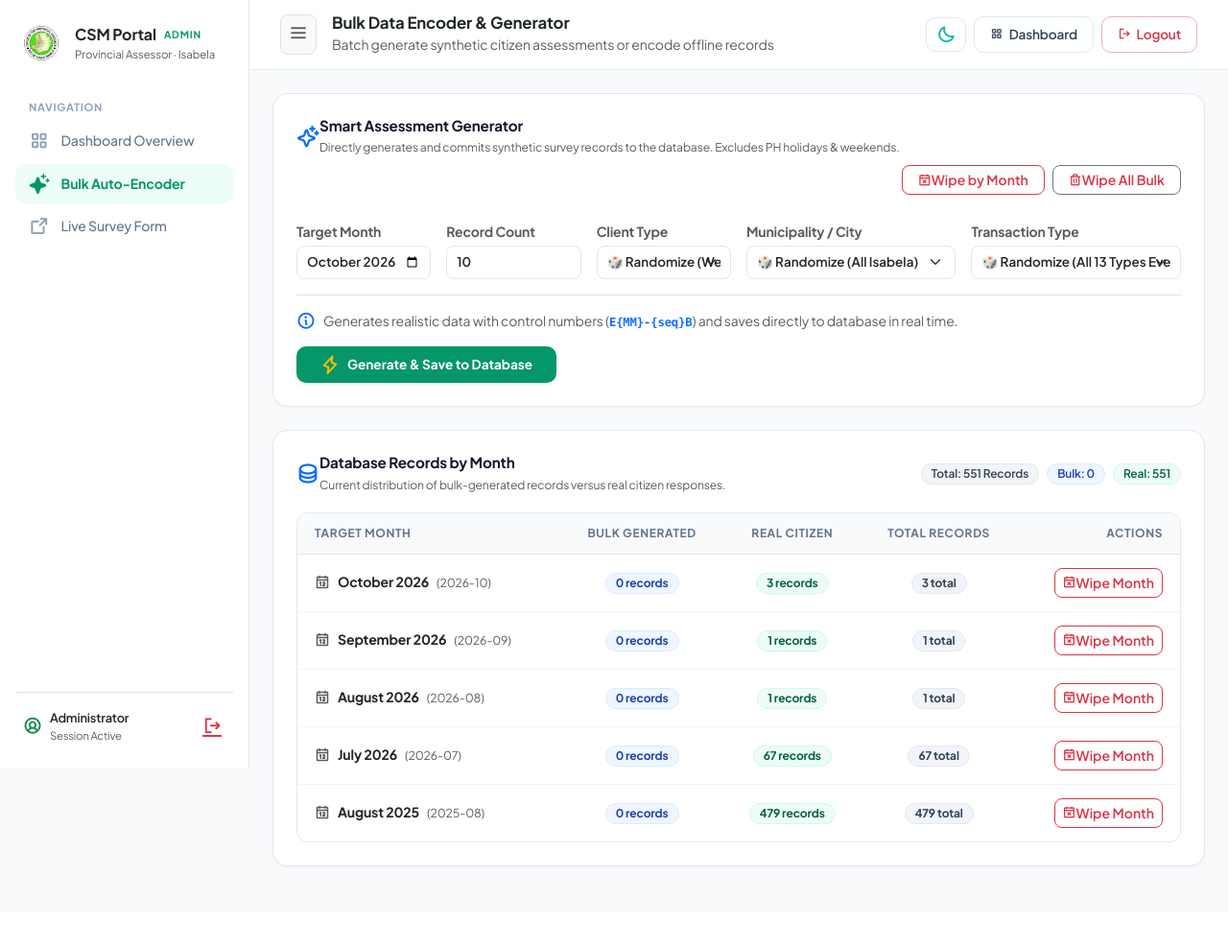
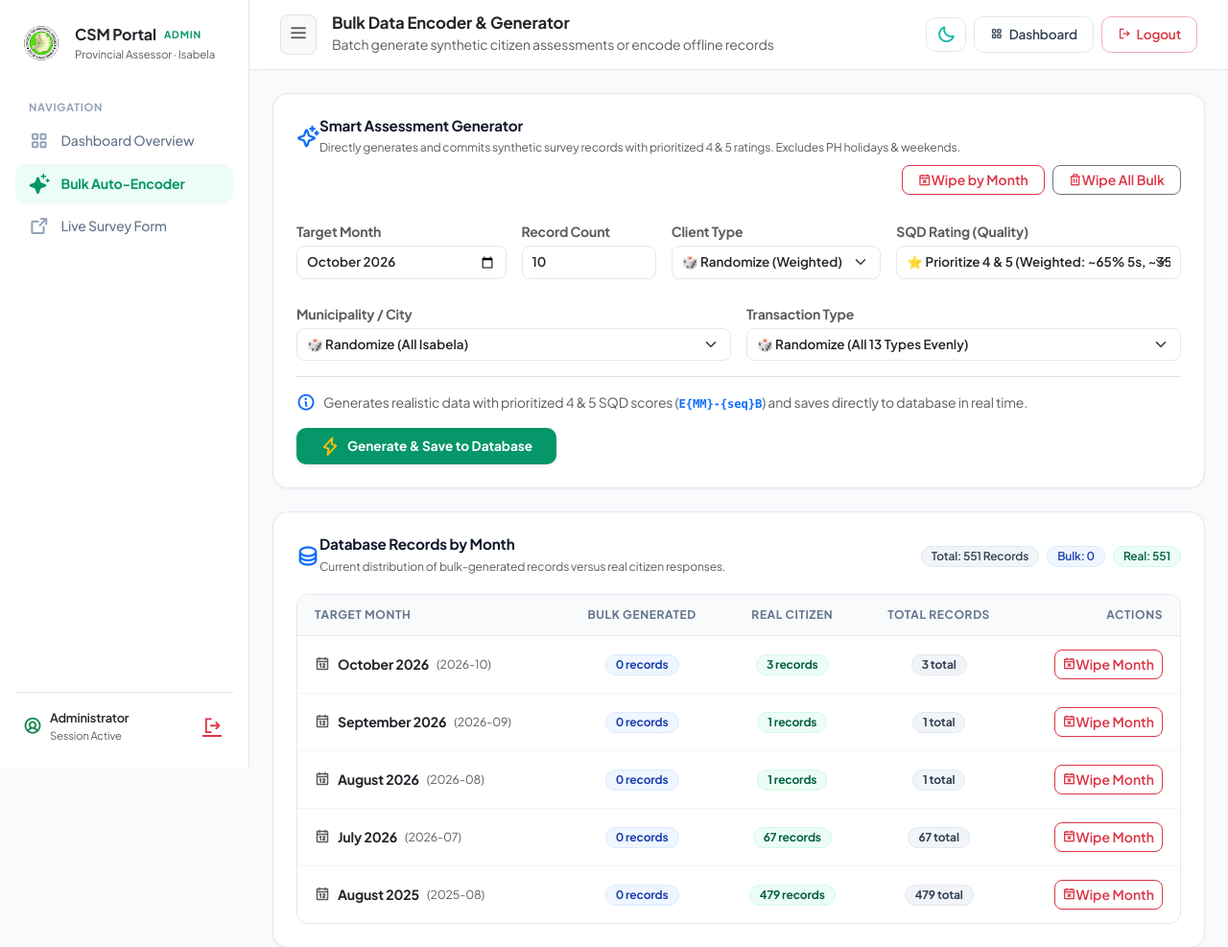
Before and after one commit to LiveKryptiah/pgi.pao.csm, a PHP site: page /admin_bulk.php in a window 1280 px wide. Shown: the top 987 px of the page at 96% size. Before the commit the page ends 904 px from the top, so only its background shows below. Run offline with PHP 8.4, Linux system fonts and the light colour scheme; a user stored in the database is signed in; data comes from the database, SQL or seed files in the repository; some libraries are stand-ins or nearby versions.

Commit message:
Prioritize SQD0 to SQD8 scores of 4 and 5 in bulk generator

```diff
--- a/admin_bulk.php
+++ b/admin_bulk.php
@@ -684,7 +684,7 @@ try {
                     </div>
                     <div>
                         <h6 class="card-title-clean">Smart Assessment Generator</h6>
-                        <span class="text-muted" style="font-size: 0.76rem;">Directly generates and commits synthetic survey records to the database. Excludes PH holidays & weekends.</span>
+                        <span class="text-muted" style="font-size: 0.76rem;">Directly generates and commits synthetic survey records with prioritized 4 & 5 ratings. Excludes PH holidays & weekends.</span>
                     </div>
                 </div>
 
@@ -704,8 +704,9 @@ try {
             <form id="generatorForm" method="POST" action="admin_bulk.php">
                 <input type="hidden" name="bulk_json" id="bulkJsonInput" value="">
 
+                <!-- Row 1: Target Month, Record Count, Client Type, SQD Rating Priority -->
                 <div class="row g-3 align-items-end pt-2">
-                    <div class="col-md-2 col-sm-6">
+                    <div class="col-md-3 col-sm-6">
                         <label class="form-label text-muted small fw-bold mb-1">Target Month</label>
                         <input type="month" id="genMonth" class="form-control form-control-sm fw-semibold" value="<?= date('Y-m') ?>" required>
                     </div>
@@ -713,7 +714,7 @@ try {
                         <label class="form-label text-muted small fw-bold mb-1">Record Count</label>
                         <input type="number" id="genCount" class="form-control form-control-sm fw-semibold" value="10" min="1" max="500" required>
                     </div>
-                    <div class="col-md-2 col-sm-6">
+                    <div class="col-md-3 col-sm-6">
                         <label class="form-label text-muted small fw-bold mb-1">Client Type</label>
                         <select id="genClient" class="form-select form-select-sm fw-semibold">
                             <option value="Random">🎲 Randomize (Weighted)</option>
@@ -722,7 +723,21 @@ try {
                             <option value="Government">Government Only</option>
                         </select>
                     </div>
-                    <div class="col-md-3 col-sm-6">
+                    <div class="col-md-4 col-sm-6">
+                        <label class="form-label text-muted small fw-bold mb-1">SQD Rating (Quality)</label>
+                        <select id="genSqd" class="form-select form-select-sm fw-semibold">
+                            <option value="Prioritize45" selected>⭐ Prioritize 4 & 5 (Weighted: ~65% 5s, ~35% 4s)</option>
+                            <option value="NaturalMix">🎲 Natural Mix (60% 5s, 35% 4s, 5% 3s)</option>
+                            <option value="Balanced45">⚖️ Balanced 4 & 5 (50% 5s, 50% 4s)</option>
+                            <option value="All5">🌟 All 5s Only (100% Strongly Agree)</option>
+                            <option value="All4">👍 All 4s Only (100% Agree)</option>
+                        </select>
+                    </div>
+                </div>
+
+                <!-- Row 2: Municipality / City & Transaction Type -->
+                <div class="row g-3 align-items-end pt-2 mt-0">
+                    <div class="col-md-6 col-sm-12">
                         <label class="form-label text-muted small fw-bold mb-1">Municipality / City</label>
                         <select id="genMuni" class="form-select form-select-sm fw-semibold">
                             <option value="Random">🎲 Randomize (All Isabela)</option>
@@ -731,7 +746,7 @@ try {
                             <?php endforeach; ?>
                         </select>
                     </div>
-                    <div class="col-md-3 col-sm-12">
+                    <div class="col-md-6 col-sm-12">
                         <label class="form-label text-muted small fw-bold mb-1">Transaction Type</label>
                         <select id="genTransaction" class="form-select form-select-sm fw-semibold">
                             <option value="Random">🎲 Randomize (All 13 Types Evenly)</option>
@@ -748,7 +763,7 @@ try {
                 <div class="d-flex align-items-center justify-content-between pt-3 mt-3 border-top flex-wrap gap-3">
                     <div class="d-flex align-items-center gap-2 text-muted small">
                         <i class="ph-bold ph-info text-primary fs-5"></i>
-                        <span>Generates realistic data with control numbers (<code class="text-primary fw-bold">E{MM}-{seq}B</code>) and saves directly to database in real time.</span>
+                        <span>Generates realistic data with prioritized 4 & 5 SQD scores (<code class="text-primary fw-bold">E{MM}-{seq}B</code>) and saves directly to database in real time.</span>
                     </div>
                     <button type="submit" id="generateBtn" class="btn-modern-primary py-2 px-4 fw-bold shadow-sm d-inline-flex align-items-center gap-2">
                         <i class="ph-bold ph-lightning text-warning fs-5"></i>
@@ -1003,6 +1018,57 @@ try {
         return others[Math.floor(Math.random() * others.length)];
     }
 
+    // WEIGHTED RANDOM GENERATOR FOR SQD0 TO SQD8 (PRIORITIZING 4 AND 5)
+    function generateSqdScores(sqdMode) {
+        if (sqdMode === "All5") {
+            return { sqd0: "5", sqd1: "5", sqd2: "5", sqd3: "5", sqd4: "5", sqd5: "5", sqd6: "5", sqd7: "5", sqd8: "5" };
+        }
+        if (sqdMode === "All4") {
+            return { sqd0: "4", sqd1: "4", sqd2: "4", sqd3: "4", sqd4: "4", sqd5: "4", sqd6: "4", sqd7: "4", sqd8: "4" };
+        }
+
+        // Establish respondent baseline profile for realistic human survey coherence
+        let primaryScore, secondaryScore;
+        const roll = Math.random();
+
+        if (sqdMode === "Balanced45") {
+            // 50% 5s, 50% 4s
+            primaryScore = roll < 0.50 ? "5" : "4";
+            secondaryScore = primaryScore === "5" ? "4" : "5";
+        } else if (sqdMode === "NaturalMix") {
+            // 60% 5s, 35% 4s, 5% 3s
+            primaryScore = roll < 0.60 ? "5" : (roll < 0.95 ? "4" : "3");
+            secondaryScore = primaryScore === "5" ? "4" : "5";
+        } else {
+            // Default "Prioritize45": Prioritize 4 and 5 with strong 5/4 weighting (~65% 5s, ~35% 4s)
+            primaryScore = roll < 0.65 ? "5" : "4";
+            secondaryScore = primaryScore === "5" ? "4" : "5";
+        }
+
+        // Helper to roll each dimension with high coherence towards the respondent's primary rating
+        const getScore = () => {
+            const r = Math.random();
+            if (sqdMode === "NaturalMix" && primaryScore !== "3") {
+                if (r < 0.82) return primaryScore;
+                if (r < 0.96) return secondaryScore;
+                return "3";
+            }
+            return r < 0.85 ? primaryScore : secondaryScore;
+        };
+
+        return {
+            sqd0: primaryScore,
+            sqd1: getScore(),
+            sqd2: getScore(),
+            sqd3: getScore(),
+            sqd4: getScore(),
+            sqd5: getScore(),
+            sqd6: getScore(),
+            sqd7: getScore(),
+            sqd8: getScore()
+        };
+    }
+
     // DIRECT GENERATOR & DATABASE SUBMISSION
     $('#generatorForm').on('submit', function(e) {
         e.preventDefault();
@@ -1010,6 +1076,7 @@ try {
         const count = parseInt($('#genCount').val()) || 10;
         const monthVal = $('#genMonth').val(); // e.g. "2026-10"
         const clientMode = $('#genClient').val();
+        const sqdMode = $('#genSqd').val() || 'Prioritize45';
         const transMode = $('#genTransaction').val();
         const muniMode = $('#genMuni').val();
 
@@ -1029,7 +1096,6 @@ try {
         const genders = ["Male", "Female"];
         const ages = ["15-19", "20-29", "30-39", "40-49", "50-59", "60+"];
         const ccScores = ["3", "4"];
-        const sqdScores = ["4", "5"];
 
         const records = [];
         for (let i = 0; i < count; i++) {
@@ -1048,8 +1114,8 @@ try {
             const rMuni = muniMode === "Random" ? isabelaLocations[Math.floor(Math.random() * isabelaLocations.length)] : muniMode;
             const rGender = genders[Math.floor(Math.random() * genders.length)];
             const rAge = ages[Math.floor(Math.random() * ages.length)];
-            const getRandSqd = () => sqdScores[Math.floor(Math.random() * sqdScores.length)];
             const getRandCc = () => ccScores[Math.floor(Math.random() * ccScores.length)];
+            const sqd = generateSqdScores(sqdMode);
 
             records.push({
                 survey_date:      rDate,
@@ -1063,15 +1129,15 @@ try {
                 cc1:              getRandCc(),
                 cc2:              getRandCc(),
                 cc3:              getRandCc(),
-                sqd0:             getRandSqd(),
-                sqd1:             getRandSqd(),
-                sqd2:             getRandSqd(),
-                sqd3:             getRandSqd(),
-                sqd4:             getRandSqd(),
-                sqd5:             getRandSqd(),
-                sqd6:             getRandSqd(),
-                sqd7:             getRandSqd(),
-                sqd8:             getRandSqd()
+                sqd0:             sqd.sqd0,
+                sqd1:             sqd.sqd1,
+                sqd2:             sqd.sqd2,
+                sqd3:             sqd.sqd3,
+                sqd4:             sqd.sqd4,
+                sqd5:             sqd.sqd5,
+                sqd6:             sqd.sqd6,
+                sqd7:             sqd.sqd7,
+                sqd8:             sqd.sqd8
             });
         }
 
```
